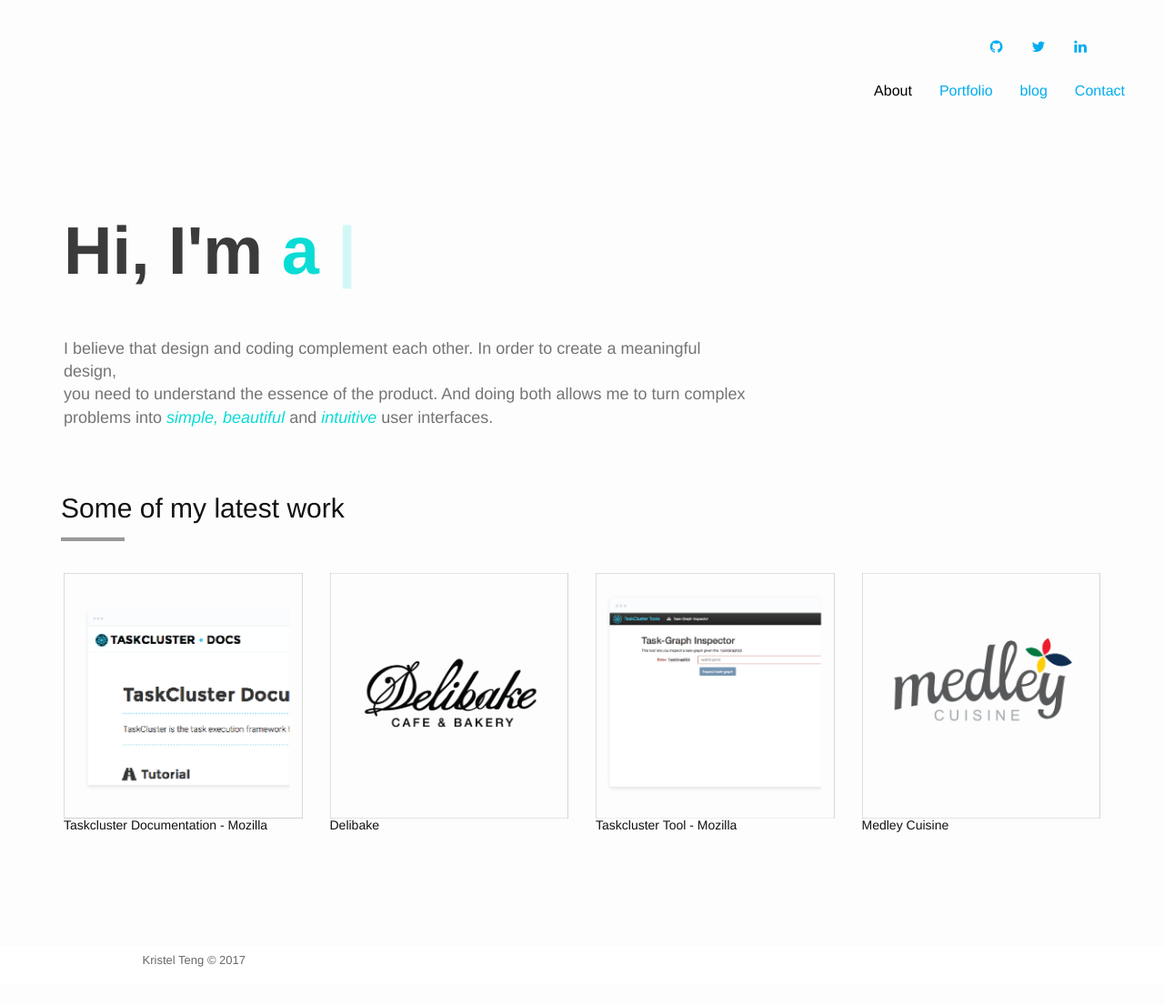
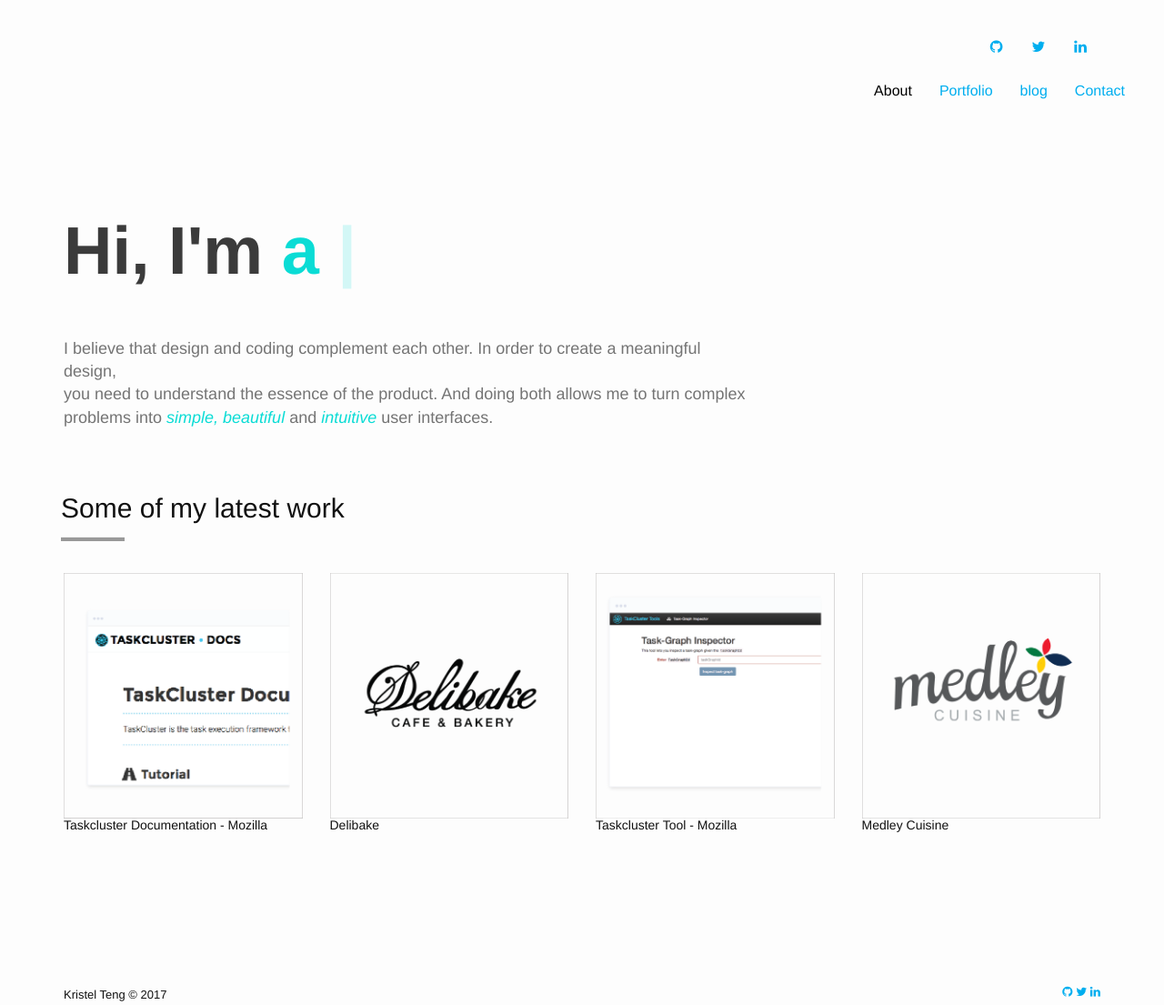
Before and after one commit to kristelteng/personal_site, a Jekyll site: the page built from index.html, in a window 1280 px wide. Shown: the whole page at 91% size. Built offline with Jekyll 4.4.1, drawn with Linux system fonts in a browser that asks for light colours; before the commit the page ends 1081 px from its top, so only the background shows below that.

Commit message:
modify the footer content, add social links

```diff
--- a/_includes/footer.html
+++ b/_includes/footer.html
@@ -1,13 +1,19 @@
-<footer id="footer" class=" footer navbar-fixed-bottom">
-    <div class="container-fluid">
-        <div class="row">
-            <div class="col-md-4 col-xs-12">
-
-                <div class="copyright">
-                    <p>Kristel Teng © <script type="text/javascript">document.write(new Date().getFullYear());</script></p>
-                </div>
-
-            </div>
+<footer>
+  <div class="footer-below">
+    <div class="container">
+      <div class="row">
+        <div class="col-md-6 col-xs-12 footer-middle">
+          <span class="copyright mobile-center">Kristel Teng © <script type="text/javascript">document.write(new Date().getFullYear());</script>
+          </span>
         </div>
+        <div class="col-md-6 col-xs-12 footer-middle">
+          <span class="copyright mobile-center pull-right">
+            <a href="https://github.com/{{site.github_username}}" target="_blank"><i class="fa fa-github social"></i></a>
+            <a href="https://twitter.com/{{site.twitter_username}}" target="_blank"><i class="fa fa-twitter social"></i></a>
+            <a href="https://ca.linkedin.com/in/{{site.linkedin_username}}" target="_blank"><i class="fa fa-linkedin social"></i></a>
+          </span>
+        </div>
+      </div>
     </div>
+  </div>
 </footer>
```
